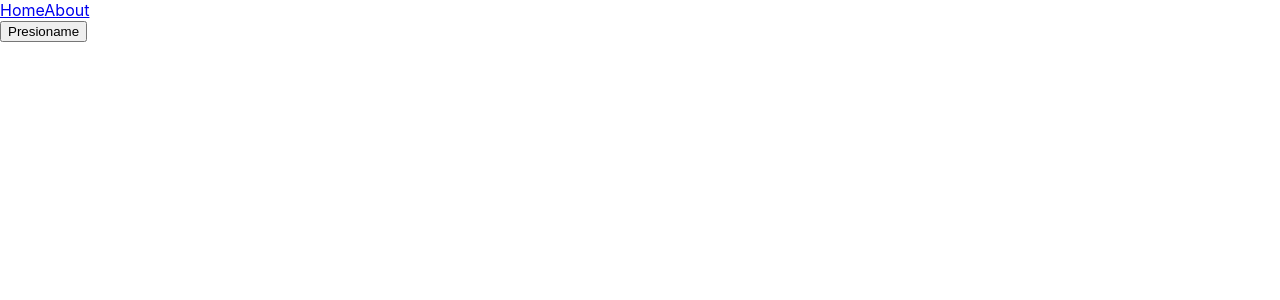
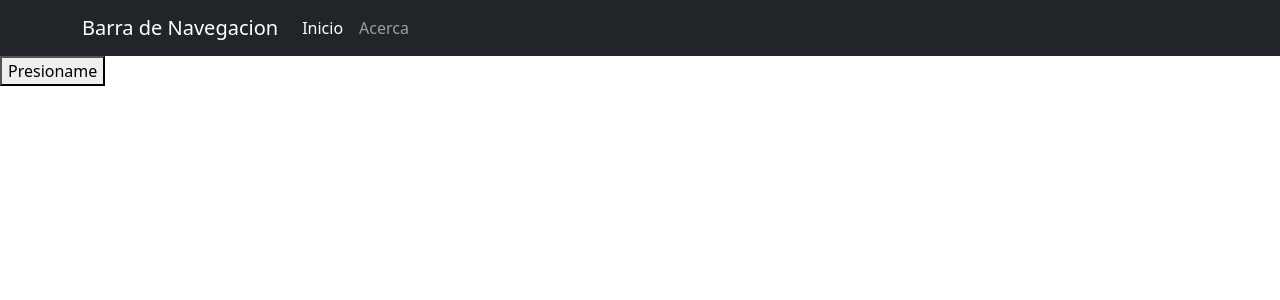
Before and after one commit to Alejandro9509/Shop-Basic-ReactJS, a React (Create React App) app: page / in a window 1280 px wide. Shown: the top 300 px of the page. Built offline with nearby package versions, Linux system fonts and the light colour scheme.

Commit message:
Adding nav bar

```diff
--- a/package.json
+++ b/package.json
@@ -6,7 +6,9 @@
     "@testing-library/jest-dom": "^5.16.4",
     "@testing-library/react": "^12.1.4",
     "@testing-library/user-event": "^13.5.0",
+    "bootstrap": "^5.1.3",
     "react": "^18.0.0",
+    "react-bootstrap": "^2.2.3",
     "react-dom": "^18.0.0",
     "react-redux": "^7.2.8",
     "react-scripts": "5.0.0",
--- a/src/App.js
+++ b/src/App.js
@@ -7,12 +7,14 @@ import { BrowserRouter as Router,
 import { Home } from './pages/home'
 import { About } from './pages/about'
 import { NotFound } from './pages/NotFound'
+import { Navbar, Container, Nav } from 'react-bootstrap'
+import 'bootstrap/dist/css/bootstrap.min.css';
 
 
 function App() {
   return (
     <Router>
-      <Nav />
+      <Navigation />
       <Routes>
         <Route path='/' element={<Home />}></Route>
         <Route path="about" element={<About />}></Route>
@@ -22,12 +24,19 @@ function App() {
   );
 }
 
-function Nav() {
+function Navigation() {
   return (
-    <div>
-      <NavLink to='/'>Home</NavLink>
-      <NavLink to='about'>About</NavLink>
-    </div>
+    <header>
+      <Navbar bg="dark" variant='dark'>
+        <Container>
+          <Navbar.Brand >Barra de Navegacion</Navbar.Brand>
+          <Nav className="me-auto">
+            <NavLink className='nav-link' to="/">Inicio</NavLink>
+            <NavLink className='nav-link' to="about">Acerca</NavLink>
+          </Nav>
+        </Container>
+      </Navbar>
+    </header>
   )
 }
 
--- a/src/pages/home.js
+++ b/src/pages/home.js
@@ -1,6 +1,7 @@
 
 import { Provider, connect } from 'react-redux'
 import React from 'react'
+import {Card, ListGroup } from 'react-bootstrap'
 import {store, mapDispatchToProps, mapStateToProps} from '../redux/productRedux'
 
 class AppProcessing extends React.Component {
@@ -14,10 +15,12 @@ class AppProcessing extends React.Component {
     }
     render() {
         return(
-            <>
-                <button onClick={this.subProd}>Presioname</button>
-                <div>{this.props.products}</div>
-            </>
+            <section>
+                <div>
+                    <button onClick={this.subProd}>Presioname</button>
+                    <div>{this.props.products}</div>
+                </div>
+            </section>
         )
     }
 }
```
Also changed, not shown: 1 other file (tests, documents, lock files or other folders).
